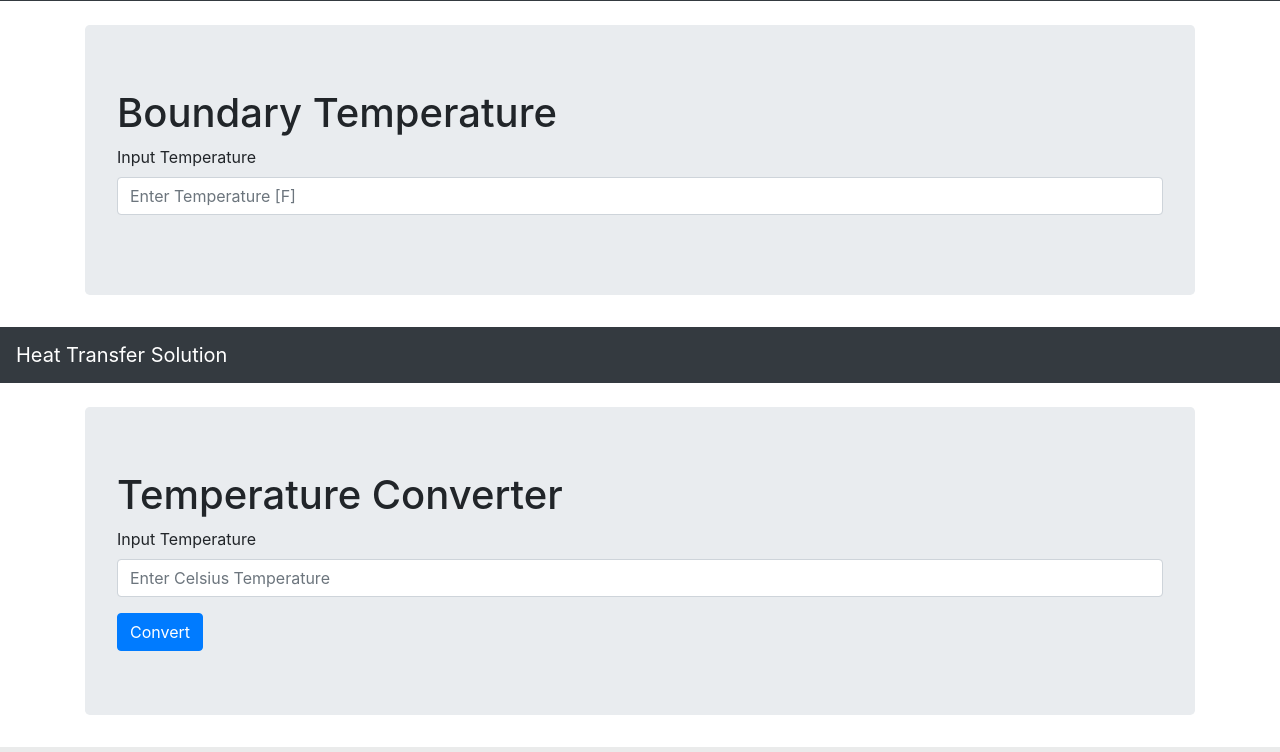
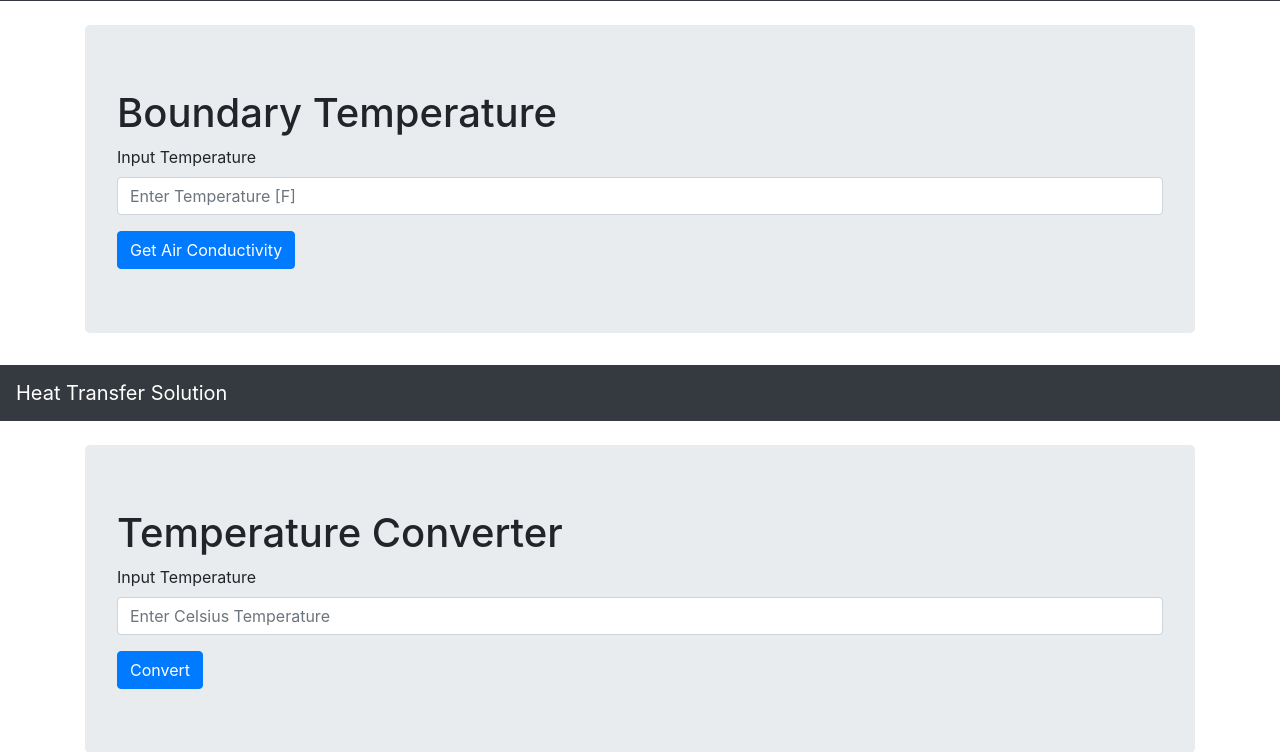
Before and after one commit to RobertStowers/web_app, a Flask app: page / in a window 1280 px wide. Shown: the part 437-1189 px from the top of the page. Run offline with Flask 2, Linux system fonts and the light colour scheme; some libraries are stand-ins or nearby versions.

Commit message:
Added temp button to get conductivity, updated index, added js

```diff
--- a/main.py
+++ b/main.py
@@ -1,4 +1,5 @@
 from flask import Flask, render_template
+import properties as prop
 
 app = Flask(__name__, static_folder='static')
 
@@ -12,6 +13,12 @@ def index():
 @app.route("/api/v1/convert/<celsius_value>")
 def converter(celsius_value):
     return str(((9 / 5) * float(celsius_value)) + 32)
+
+
+# calculate conductivity
+@app.route("/api/v1/conductivity/<temp_value>")
+def air_cond(temp_value):
+    return str(prop.conductivity('AIR', temp_value))
 
 
 # added a route, like a subdirectory
--- a/templates/index.html
+++ b/templates/index.html
@@ -51,10 +51,10 @@
                 <label for="tempInput">Input Temperature</label>
                 <input type="decimal" class="form-control" id="tempInput" placeholder="Enter Temperature [F]">
             </div>
-<!--            <button type="submit" id="convertButton" class="btn btn-primary">Convert</button>
-            <div id="celsiusSolutionTitle" hidden="true">
-                The temp in celsius is: <span id="celsiusSolutionValue">UNKNOWN</span>
-            </div> -->
+            <button type="submit" id="condButton" class="btn btn-primary">Get Air Conductivity</button>
+            <div id="AirCondTitle" hidden="false">
+                The Air Conductivity is [Btu/(hr*ft*F)]: <span id="AirCondValue">UNKNOWN</span>
+            </div>
         </form>
     </div>
 </main>
```
Also changed, not shown: static/AirCond.js (added, +11 -0 lines).
